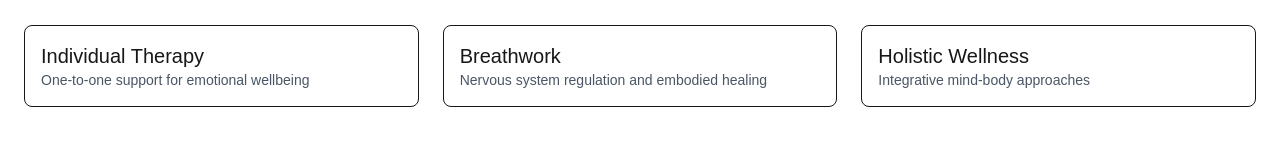
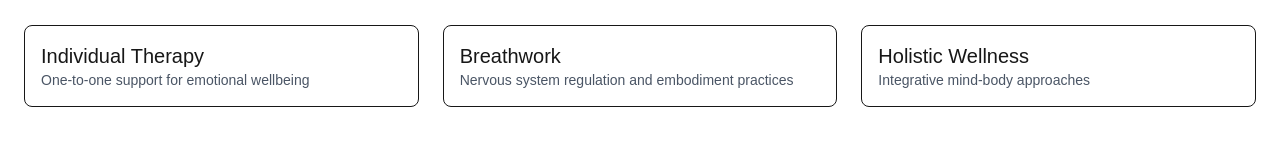
Before and after one commit to OrlaC15/stillpointwellness, a Next.js app: page / in a window 1280 px wide. Shown: the part 259-404 px from the top of the page. Built offline with nearby package versions, Linux system fonts and the light colour scheme.

Commit message:
update structure4

```diff
--- a/data/services.ts
+++ b/data/services.ts
@@ -1,15 +1,18 @@
 // servives.ts
 export const services = [
   {
+    id: "therapy",
     title: "Individual Therapy",
-    description: "One-to-one support for emotional wellbeing",
+    description: "One-to-one support for emotional wellbeing"
   },
   {
+    id: "breathwork",
     title: "Breathwork",
-    description: "Nervous system regulation and embodied healing",
+    description: "Nervous system regulation and embodiment practices"
   },
   {
+    id: "wellness",
     title: "Holistic Wellness",
-    description: "Integrative mind-body approaches",
-  },
+    description: "Integrative mind-body approaches"
+  }
 ];
```
